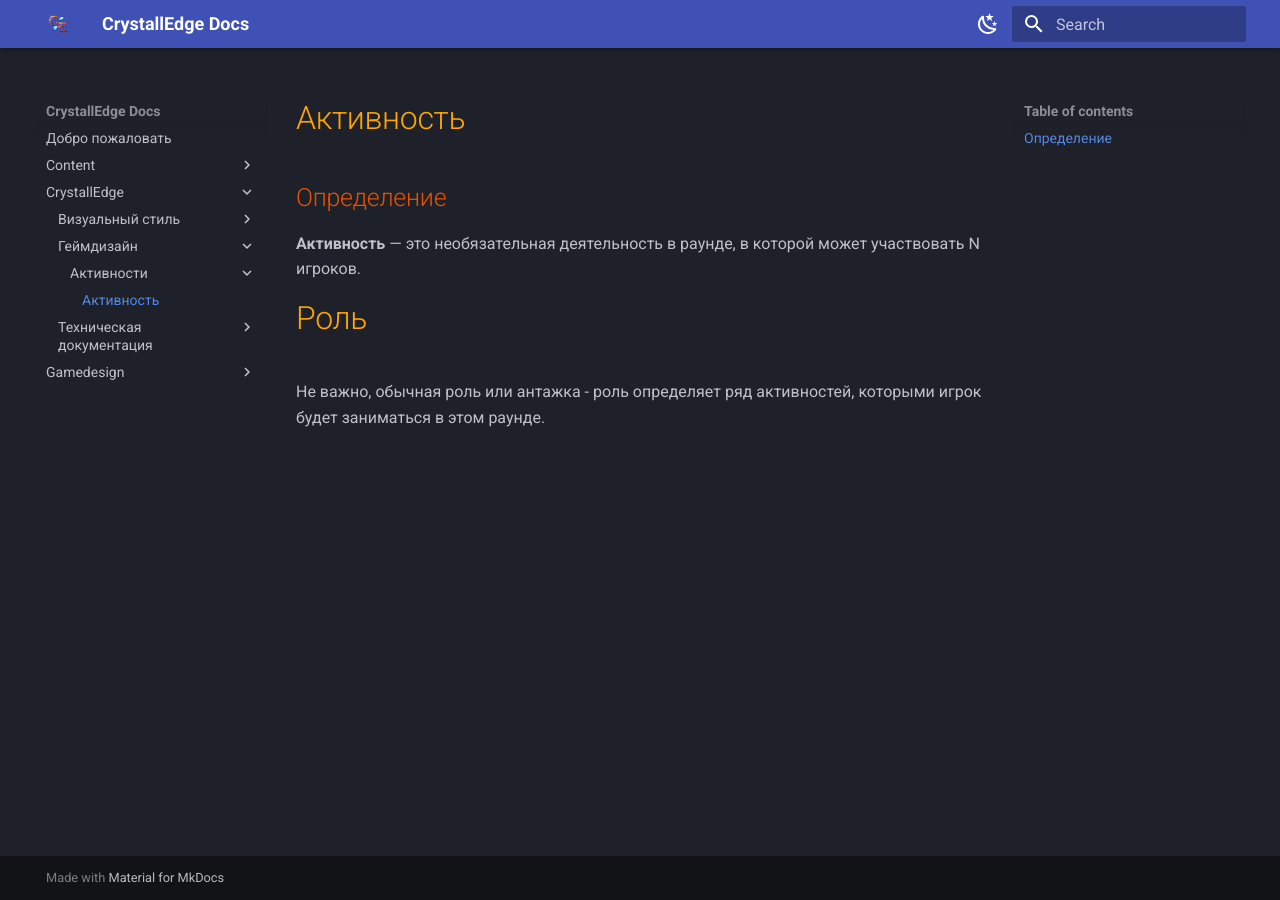
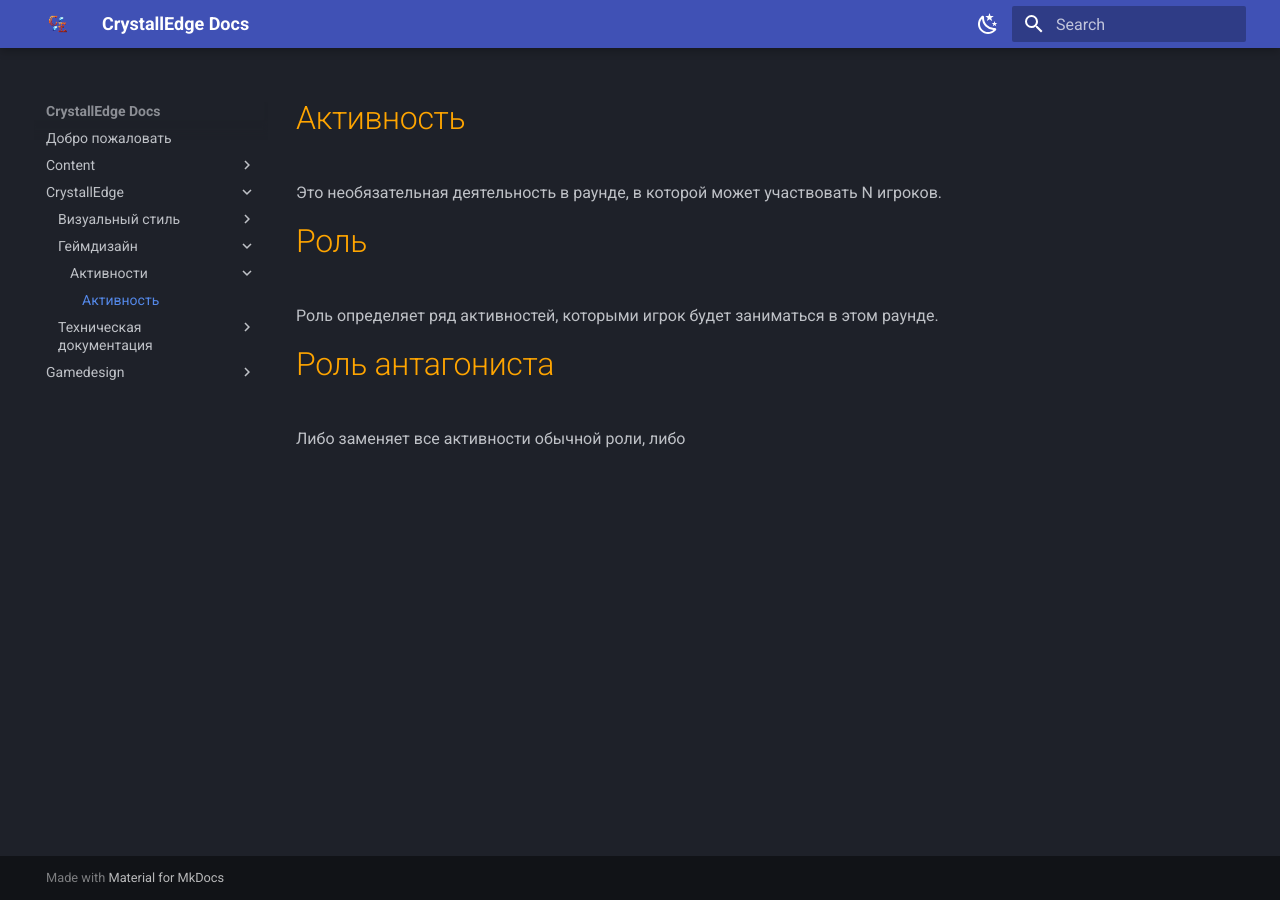
Before and after one commit to crystallpunk-14/crystallpunk-docs, an MkDocs documentation site: the page built from docs/CrystallEdge/Геймдизайн/Активности/Куча.md, in a window 1280 px wide. Built offline with MkDocs 1.6.1 and Material for MkDocs 9.7.7, drawn with Linux system fonts in a browser that asks for light colours.

Commit message:
Update Куча.md

```diff
--- a/docs/CrystallEdge/Геймдизайн/Активности/Куча.md
+++ b/docs/CrystallEdge/Геймдизайн/Активности/Куча.md
@@ -1,8 +1,8 @@
 # Активность
-
-## Определение
-**Активность** — это необязательная деятельность в раунде, в которой может участвовать N игроков.
-
+Это необязательная деятельность в раунде, в которой может участвовать N игроков.
 
 # Роль
-Не важно, обычная роль или антажка - роль определяет ряд активностей, которыми игрок будет заниматься в этом раунде.
+Роль определяет ряд активностей, которыми игрок будет заниматься в этом раунде.
+
+# Роль антагониста
+Либо заменяет все активности обычной роли, либо
```
